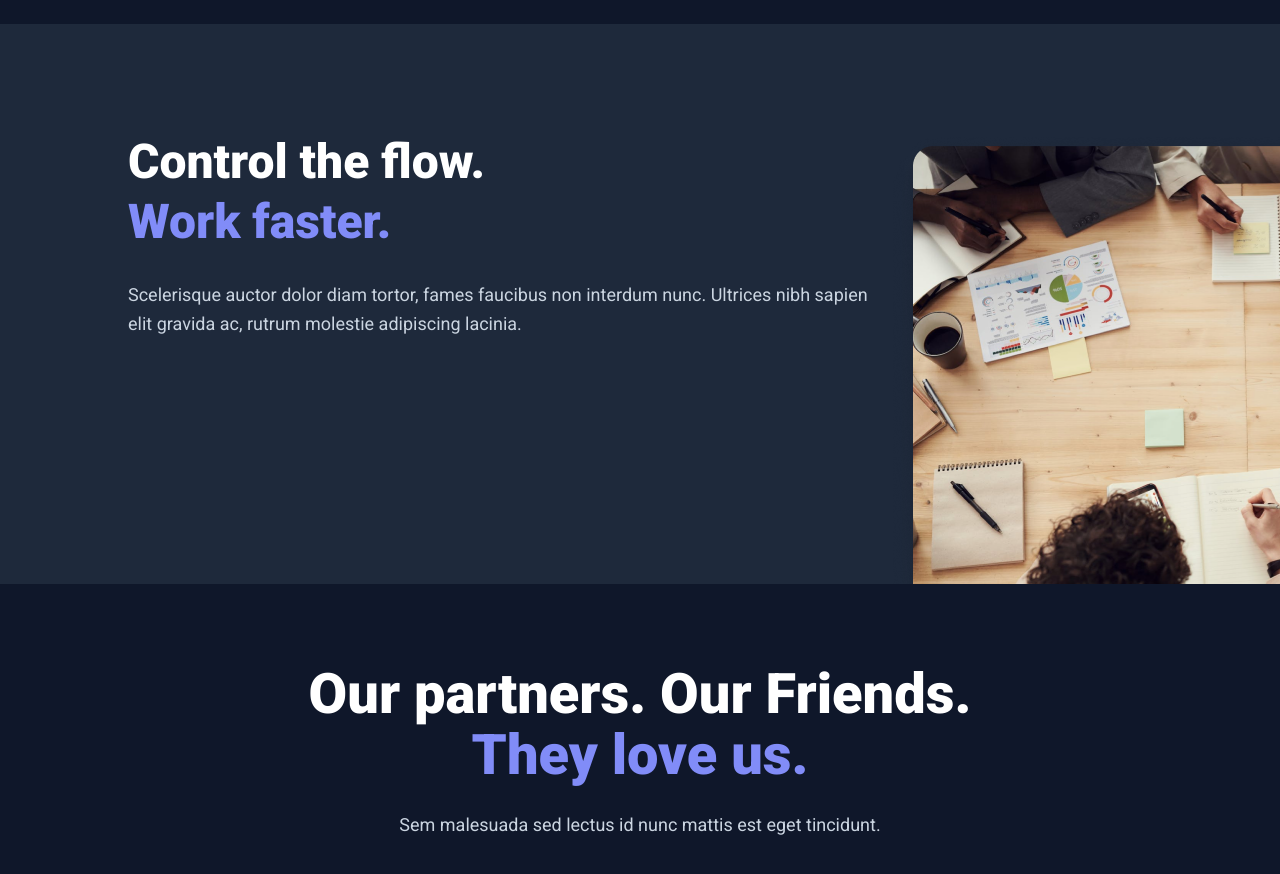
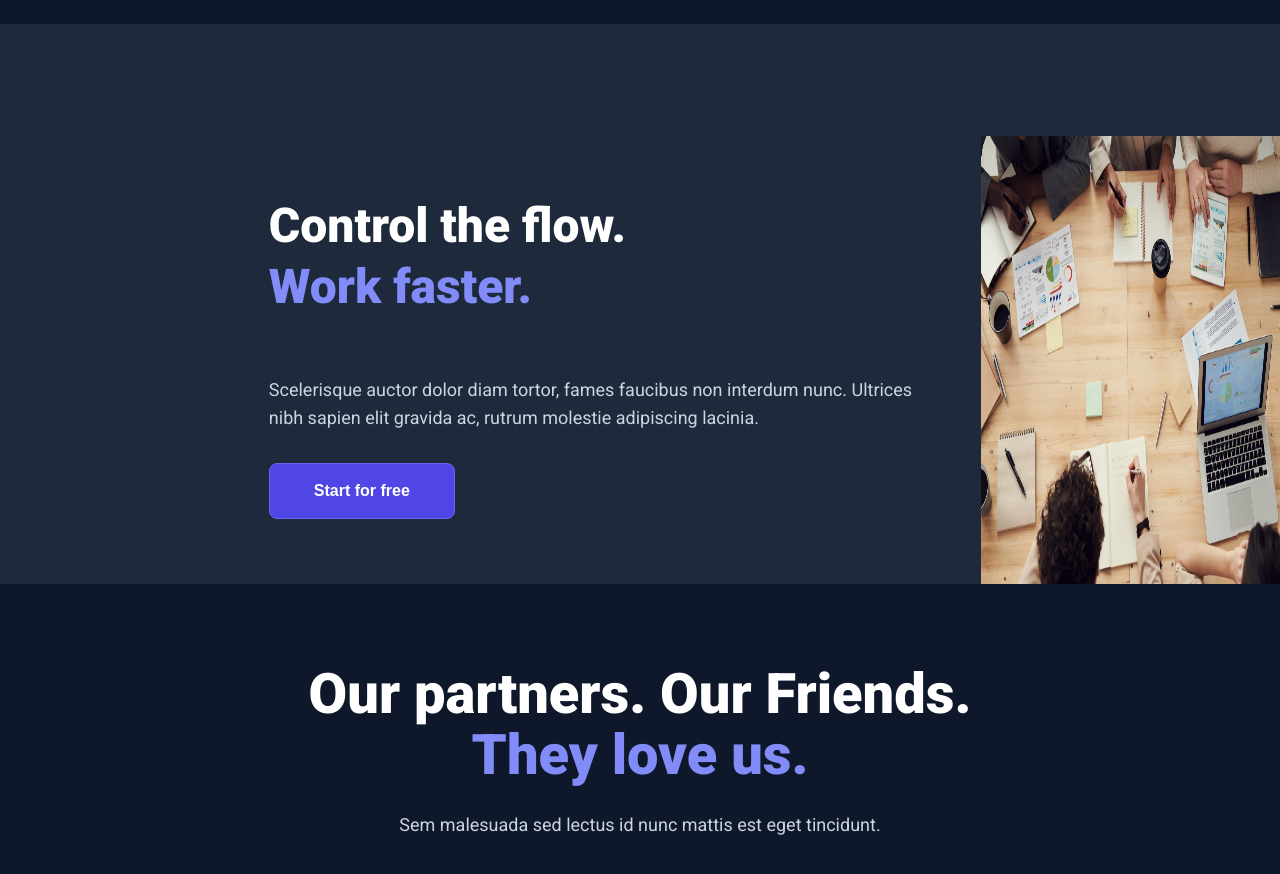
Before and after one commit to ArturKocharyan/trakor, a React (Create React App) app: page / in a window 1280 px wide. Shown: the part 4880-5754 px from the top of the page. Built offline with nearby package versions, Linux system fonts and the light colour scheme; the HTML template or start-up script is replaced by a standard one.

Commit message:
WF component bug fix

```diff
--- a/src/Components/WorkFaster/WorkFaster.jsx
+++ b/src/Components/WorkFaster/WorkFaster.jsx
@@ -1,5 +1,7 @@
 import React from "react";
 import style from "./style.module.css";
+import pic from '../../asstes/Picture.jpg';
+import CustomButton from "../../elements/Button";
 
 function WorkFaster() {
   return (
@@ -17,8 +19,11 @@
               adipiscing lacinia.
             </p>
           </div>
+          <CustomButton backgroundColor="#4F46E5" textColor="white" border='#6366F1' maxWidth='186px' children='Start for free' />
         </div>
-        <div className={style.second_container}></div>
+        <div className={style.second_container}>
+          <img src={pic} alt="pic" />
+        </div>
       </div>
     </div>
   );
--- a/src/Components/WorkFaster/style.module.css
+++ b/src/Components/WorkFaster/style.module.css
@@ -12,8 +12,17 @@
 .content_container {
     display: flex;
     height: 80%;
-    width: 90%;
+    width: 79%;
     margin-left: 5%;
+    gap: 40px;
+}
+
+.first_container {
+    display: flex;
+    flex-direction: column;
+    height: 100%;
+    justify-content: center;
+    gap: 30px;
 }
 
 .text_container {
@@ -49,12 +58,20 @@
     display: flex;
     width: 50%;
     height:100%;
-    background-image: url(../../asstes/Picture.png);
+}
+
+.second_container img{
+    height: 100%;
+    width: 100%;
 }
 
 @media (max-width: 800px) {
+    .main_container {
+        height: auto;
+    }
     .content_container {
         flex-direction: column;
+        width: 95%;
     }
     .second_container{
         width: 100%;
```
Also changed, not shown: src/asstes/Picture.jpg (added), src/asstes/Picture.png (deleted).
